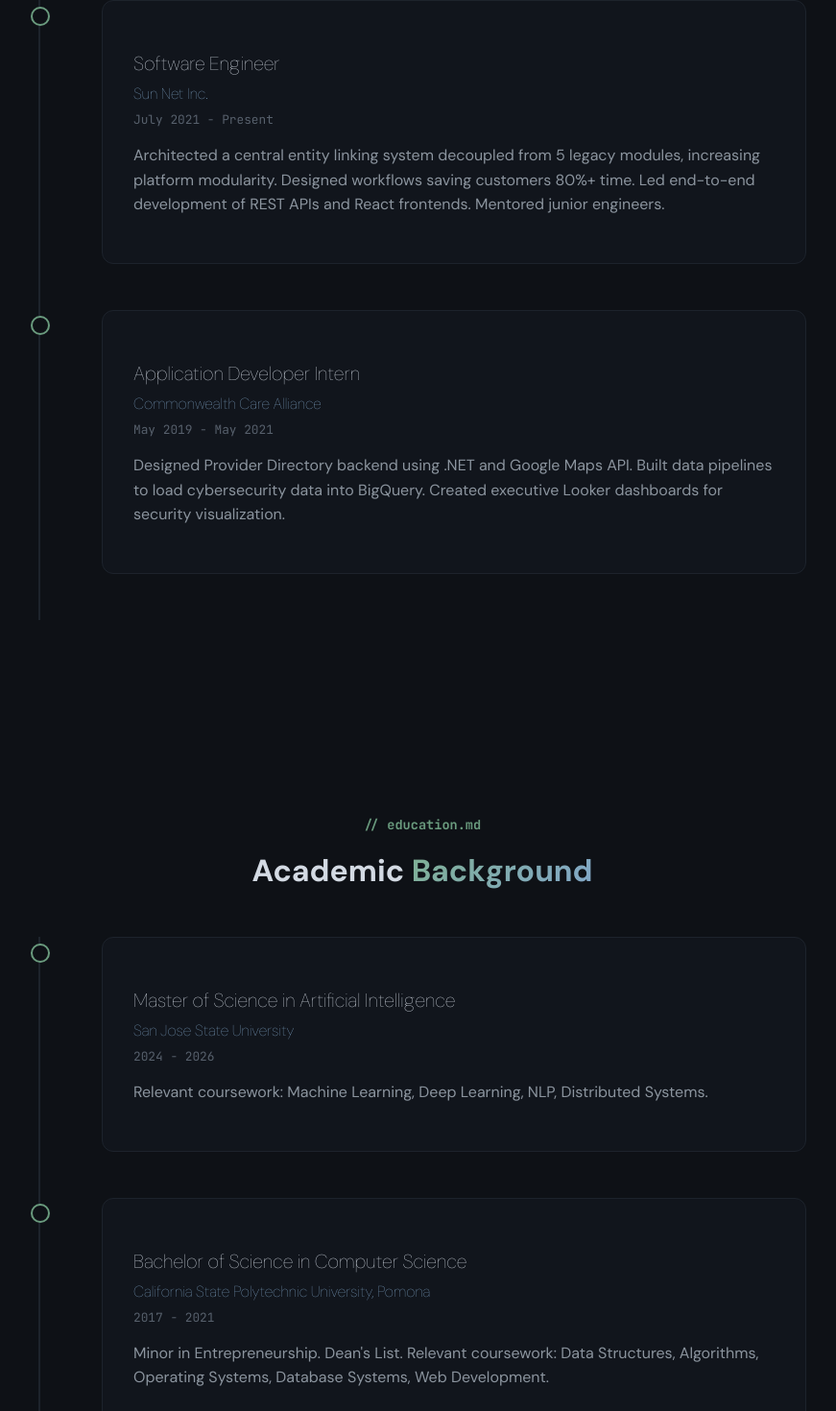
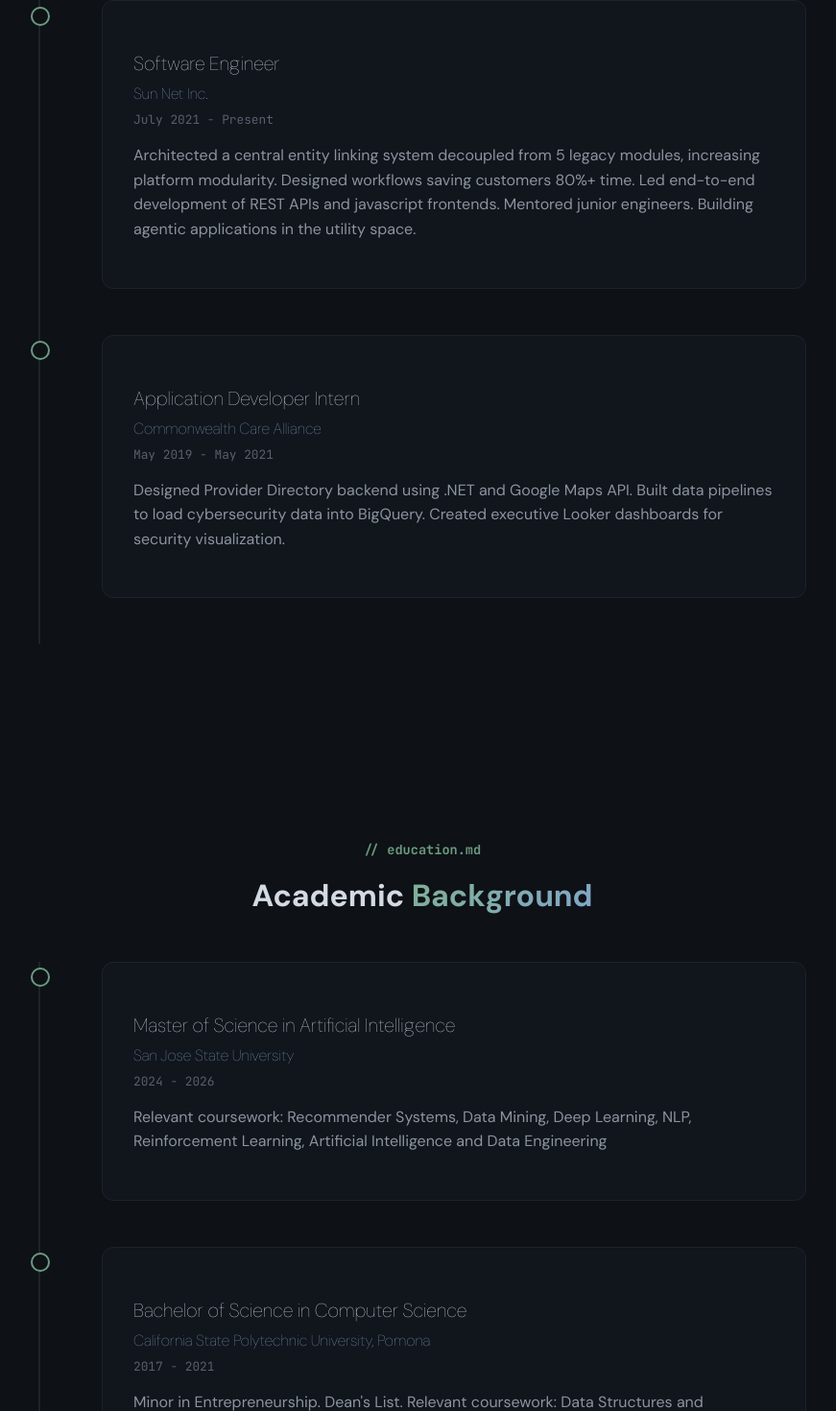
Before and after one commit to Deep-Parekh/port, a Next.js app: page / in a window 1280 px wide. Shown: the part 1803-3273 px from the top of the page at 96% size, without its empty margins (200-1071 px from the left). Built offline with nearby package versions, Linux system fonts and the light colour scheme.

Commit message:
Update footer, education, and experience

```diff
--- a/components/Education.tsx
+++ b/components/Education.tsx
@@ -10,13 +10,13 @@ const education = [
         degree: 'Master of Science in Artificial Intelligence',
         university: 'San Jose State University',
         period: '2024 - 2026',
-        description: 'Relevant coursework: Machine Learning, Deep Learning, NLP, Distributed Systems.'
+        description: 'Relevant coursework: Recommender Systems, Data Mining, Deep Learning, NLP, Reinforcement Learning, Artificial Intelligence and Data Engineering'
     },
     {
         degree: 'Bachelor of Science in Computer Science',
         university: 'California State Polytechnic University, Pomona',
         period: '2017 - 2021',
-        description: 'Minor in Entrepreneurship. Dean\'s List. Relevant coursework: Data Structures, Algorithms, Operating Systems, Database Systems, Web Development.'
+        description: 'Minor in Entrepreneurship. Dean\'s List. Relevant coursework: Data Structures and Algorithms, Operating Systems, Database Systems, Web Development and Software Engineering.'
     }
 ];
 
--- a/components/Experience.tsx
+++ b/components/Experience.tsx
@@ -10,7 +10,7 @@ const experiences = [
         role: 'Software Engineer',
         company: 'Sun Net Inc.',
         period: 'July 2021 - Present',
-        description: 'Architected a central entity linking system decoupled from 5 legacy modules, increasing platform modularity. Designed workflows saving customers 80%+ time. Led end-to-end development of REST APIs and React frontends. Mentored junior engineers.'
+        description: 'Architected a central entity linking system decoupled from 5 legacy modules, increasing platform modularity. Designed workflows saving customers 80%+ time. Led end-to-end development of REST APIs and javascript frontends. Mentored junior engineers. Building agentic applications in the utility space.'
     },
     {
         role: 'Application Developer Intern',
--- a/components/Footer.tsx
+++ b/components/Footer.tsx
@@ -28,7 +28,10 @@ export default function Footer() {
                 </p>
 
                 <p className={styles.blurb}>
-                    The fastest way to reach me is email
+                    The fastest way to reach me is by email or&nbsp;
+                    <a href="/schedule" className={styles.scheduleLink}>
+                        set up a quick meeting with me
+                    </a>.
                 </p>
 
                 <div className={styles.links}>
```
